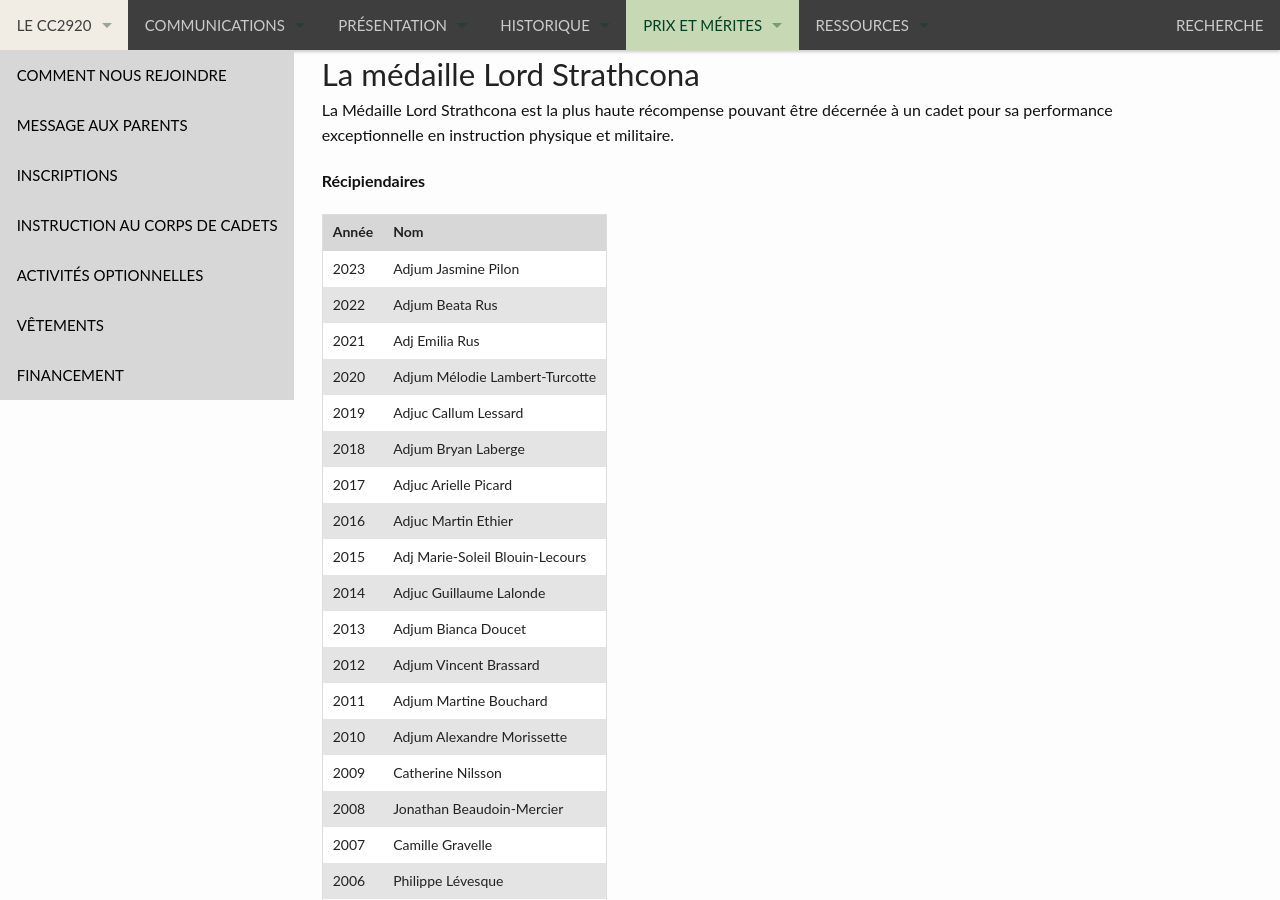
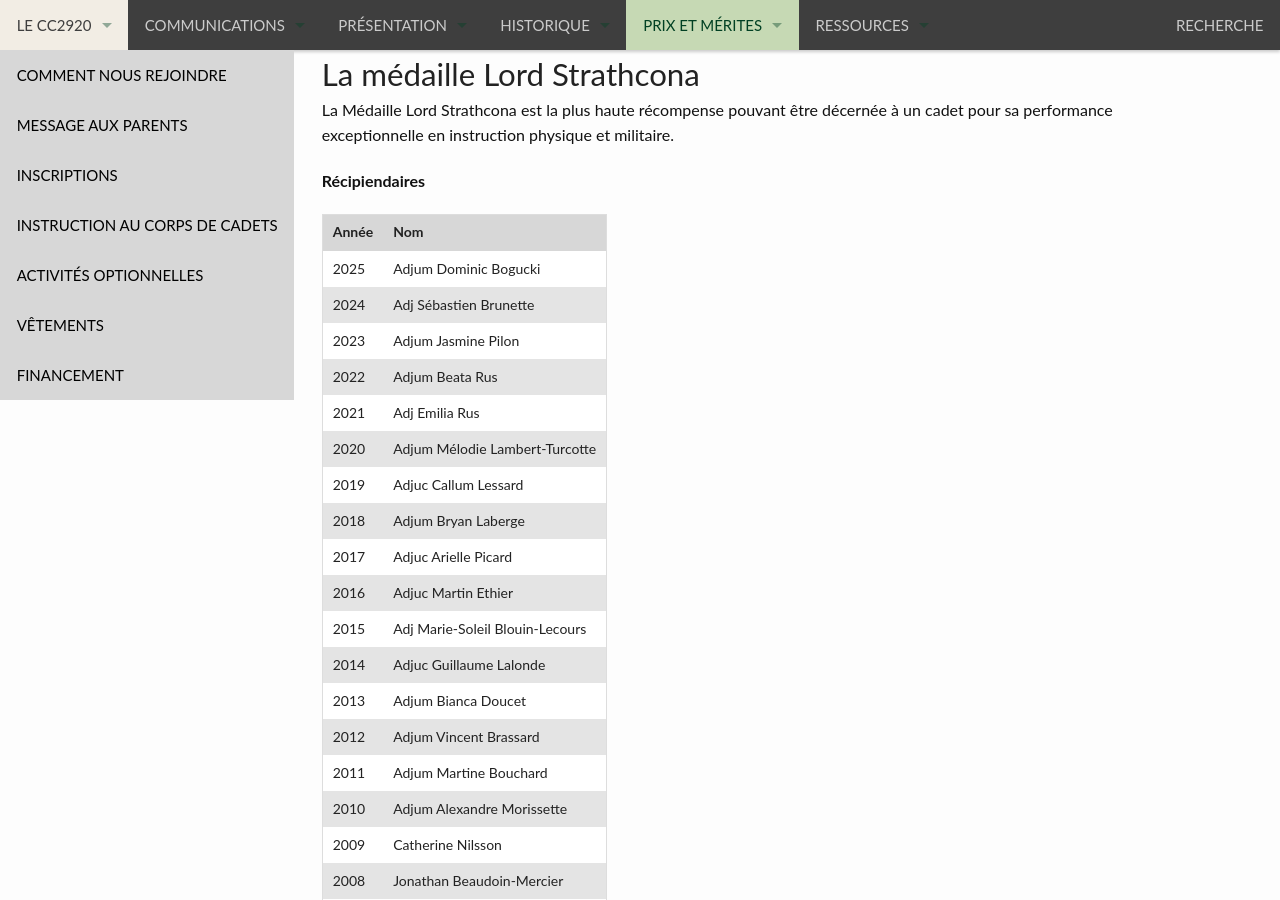
Before and after one commit to CC2920/web, a Jekyll site: the page built from _prix/medailles.md, in a window 1280 px wide and 900 px high, scrolled down 465 px. Built offline with Jekyll 4.4.1, drawn with Linux system fonts in a browser that asks for light colours; some of the changed text lies outside the part shown.

Commit message:
Update medailles.md

```diff
--- a/_prix/medailles.md
+++ b/_prix/medailles.md
@@ -16,6 +16,8 @@ La Médaille Lord Strathcona est la plus haute récompense pouvant être décern
 
 | Année | Nom |
 | --- | --- |
+| 2025 | Adjum Dominic Bogucki |
+| 2024 | Adj Sébastien Brunette |
 | 2023 | Adjum Jasmine Pilon |
 | 2022 | Adjum Beata Rus |
 | 2021 | Adj Emilia Rus |
@@ -78,6 +80,8 @@ Décernée annuellement à un cadet en reconnaissance d’efforts individuels da
 
 | Année | Nom |
 | --- | --- |
+| 2025 | Adjum Sébastien Brunette |
+| 2024 | Adj Oluwafemi Bassowa |
 | 2023 | Sgt Mathis Lalonde |
 | 2022 | Adj Lahmya Chapleau |
 | 2021 | Adj Louick Lambert-Turcotte |
```
